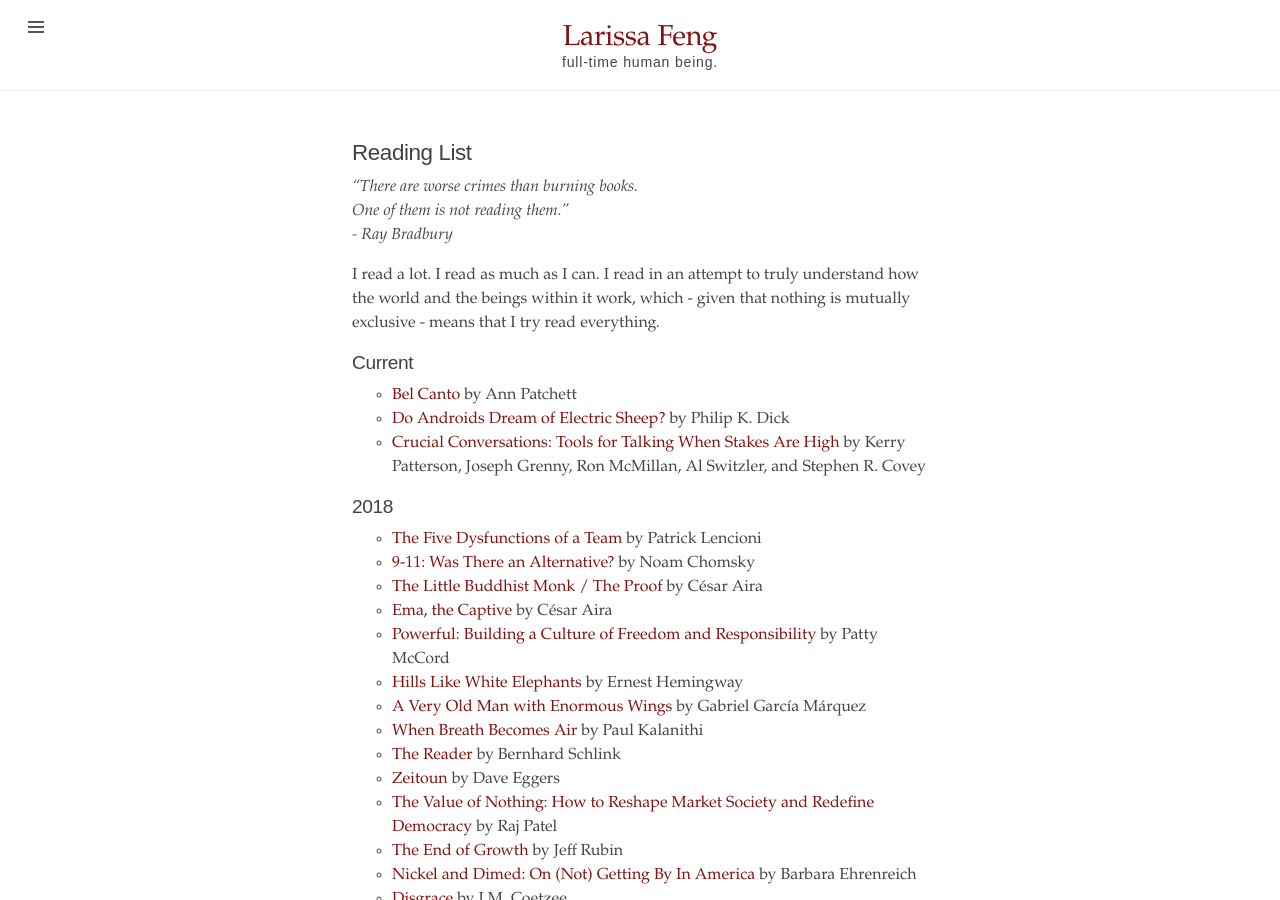
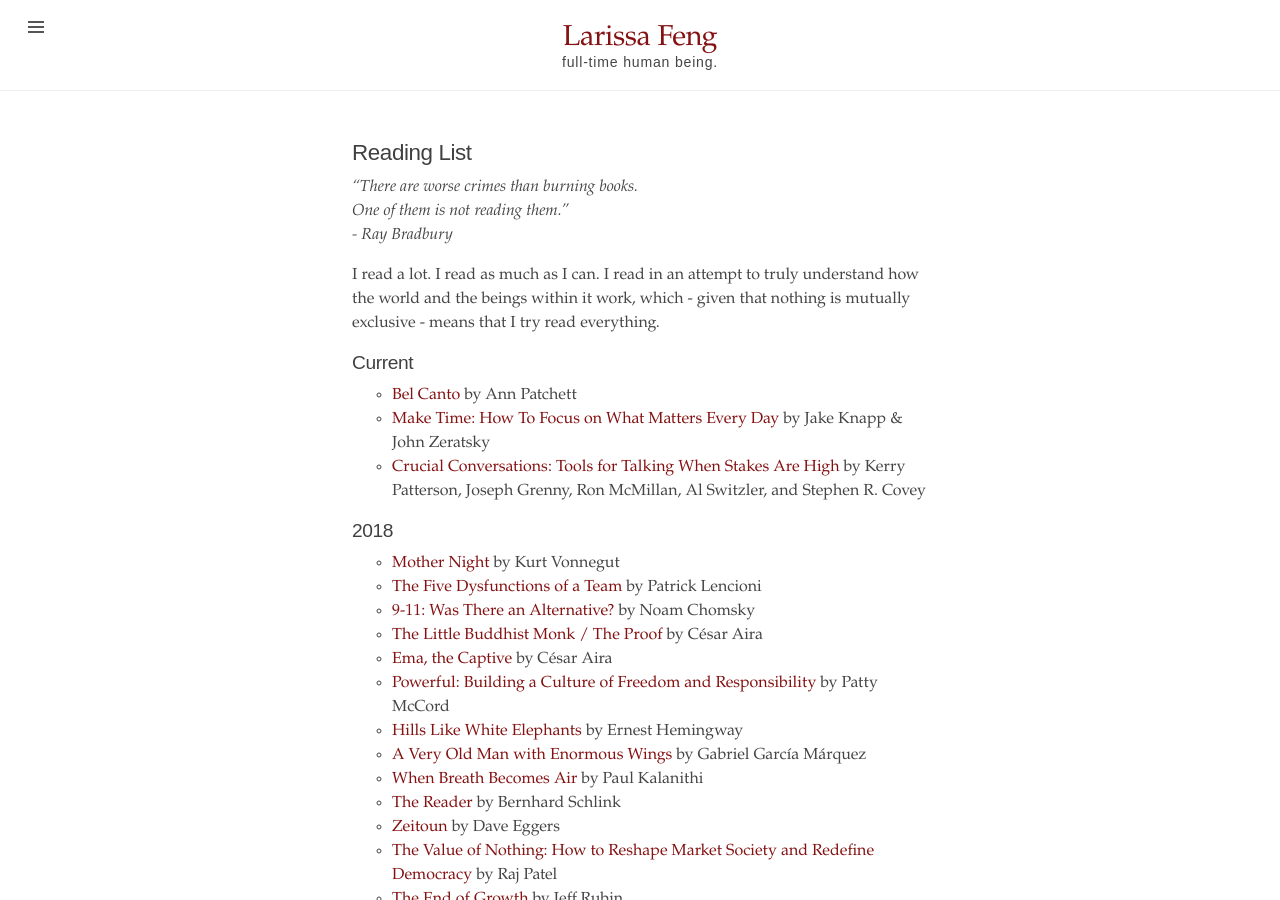
Before and after one commit to mondayrain/mondayrain.github.io, a Jekyll site: the page built from reading_list.md, in a window 1280 px wide and 900 px high. Built offline with Jekyll 4.4.1, drawn with Linux system fonts in a browser that asks for light colours.

Commit message:
Update reading_list.md

```diff
--- a/reading_list.md
+++ b/reading_list.md
@@ -11,11 +11,12 @@ I read a lot. I read as much as I can. I read in an attempt to truly understand
 
 ## Current
 - [Bel Canto](https://www.goodreads.com/book/show/5826.Bel_Canto) by Ann Patchett
-- [Do Androids Dream of Electric Sheep?](https://www.goodreads.com/book/show/36402034-do-androids-dream-of-electric-sheep) by Philip K. Dick
+- [Make Time: How To Focus on What Matters Every Day](https://www.goodreads.com/book/show/37880811-make-time) by Jake Knapp & John Zeratsky
 - [Crucial Conversations: Tools for Talking When Stakes Are High](https://www.goodreads.com/book/show/15014.Crucial_Conversations) by  Kerry Patterson,
 Joseph Grenny, Ron McMillan, Al Switzler, and Stephen R. Covey
 
 ## 2018
+- [Mother Night](https://www.goodreads.com/book/show/9592.Mother_Night) by Kurt Vonnegut
 - [The Five Dysfunctions of a Team](https://www.goodreads.com/book/show/21343.The_Five_Dysfunctions_of_a_Team) by Patrick Lencioni
 - [9-11: Was There an Alternative?](https://www.goodreads.com/book/show/38338.9_11) by Noam Chomsky
 - [The Little Buddhist Monk / The Proof](https://www.goodreads.com/book/show/32491842-the-little-buddhist-monk-the-proof) by  César Aira
```
